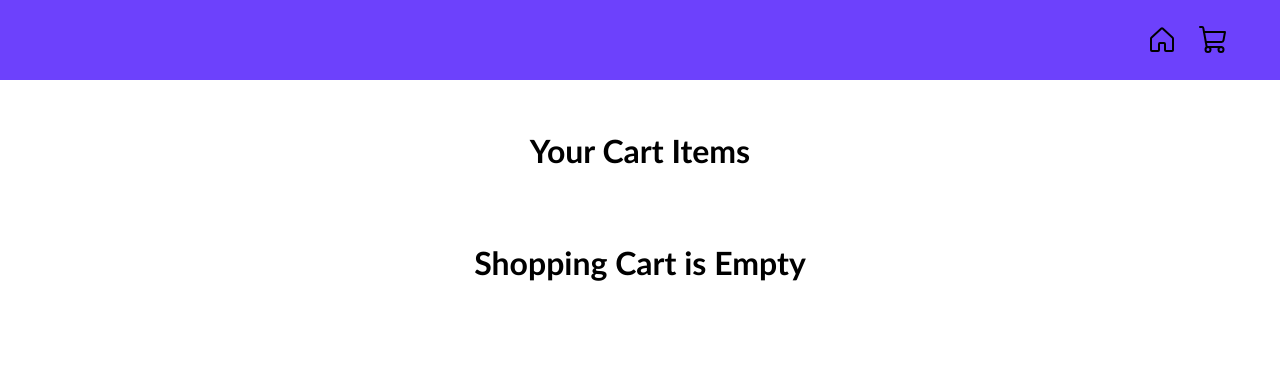
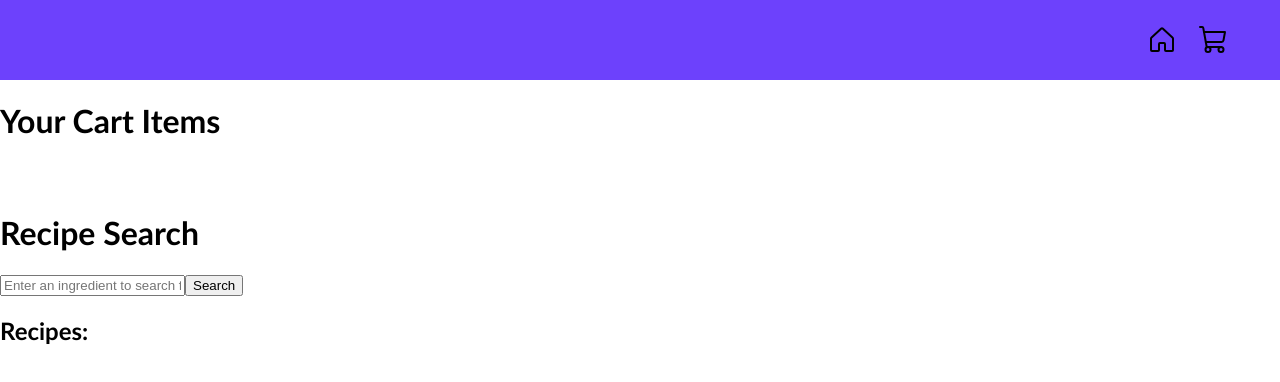
Before and after one commit to sukarnozhang/React_Front_End_Project1, a React (Create React App) app: page /cart in a window 1280 px wide. Shown: the top 382 px of the page. Built offline with nearby package versions, Linux system fonts and the light colour scheme.

Commit message:
Updated Receipe Component

```diff
--- a/src/components/Cart.js
+++ b/src/components/Cart.js
@@ -1,11 +1,12 @@
 // Cart.js
 
 import { useContext } from "react";
+import { useNavigate } from "react-router-dom";
+import PRODUCTS from "../DummyList";
+import styles from "../allCssStyling/Cart.modules.css";
 import { ShopContext } from "../context/shopcontext";
-import PRODUCTS from "../DummyList";
-import { useNavigate } from "react-router-dom";
 import CartItem from "./CartItems";
-import styles from "../allCssStyling/Cart.modules.css";
+import Receipe from "./Receipe";
 
 function Cart() {
   const { cartItems, getTotalCartAmount, checkout } = useContext(ShopContext);
@@ -14,7 +15,7 @@ function Cart() {
   const navigate = useNavigate();
 
   return (
-    <div className="cart">
+    <div className={styles.cart}>
       <div>
         <h1>Your Cart Items</h1>
       </div>
@@ -33,7 +34,7 @@ function Cart() {
           <button onClick={() => navigate("/payment")}> Checkout </button>
         </div>
       ) : (
-        <h1>Shopping Cart is Empty</h1>
+        <Receipe />
       )}
     </div>
   );
--- /dev/null
+++ b/src/components/Receipe.js
@@ -0,0 +1,52 @@
+import axios from 'axios';
+import React, { useContext, useState } from 'react';
+import { ShopContext } from "../context/shopcontext";
+
+const RecipeSearch = () => {
+    const [searchQuery, setSearchQuery] = useState('');
+    const [recipes, setRecipes] = useState([]);
+    const { cartItems } = useContext(ShopContext);
+
+    const handleSearchInputChange = (e) => {
+        setSearchQuery(e.target.value);
+    }
+
+    const handleSearch = () => {
+        if (!cartItems) return;
+
+        const appId = process.env.REACT_APP_RECEIPE_APP_ID;
+        const appKey = process.env.REACT_APP_RECEIPE_APP_KEY;
+        // const searchQuery2 = cartItems.productName;
+        const endpoint = `https://api.edamam.com/api/recipes/v2?type=public&q=${searchQuery}&app_id=${appId}&app_key=${appKey}`;
+
+        axios.get(endpoint)
+            .then(response => {
+                const recipes = response.data.hits.map(hit => hit.recipe);
+                setRecipes(recipes);
+            })
+            .catch(error => {
+                console.error('Error fetching recipes:', error);
+            });
+    }
+
+    return (
+        <div>
+            <h1>Recipe Search</h1>
+            <input
+                type="text"
+                placeholder="Enter an ingredient to search for recipes"
+                onChange={handleSearchInputChange}
+            />
+            <button onClick={handleSearch}>Search</button>
+
+            <h2>Recipes:</h2>
+            <ul>
+                {recipes.map((recipe, index) => (
+                    <li key={index}>{recipe.label}<br /><a href={recipe.url} target="_blank" rel="noreferrer"><img src={recipe.images.REGULAR.url} /></a></li>
+                ))}
+            </ul>
+        </div>
+    );
+}
+
+export default RecipeSearch;
```
Also changed, not shown: 1 other file (tests, documents, lock files or other folders).
